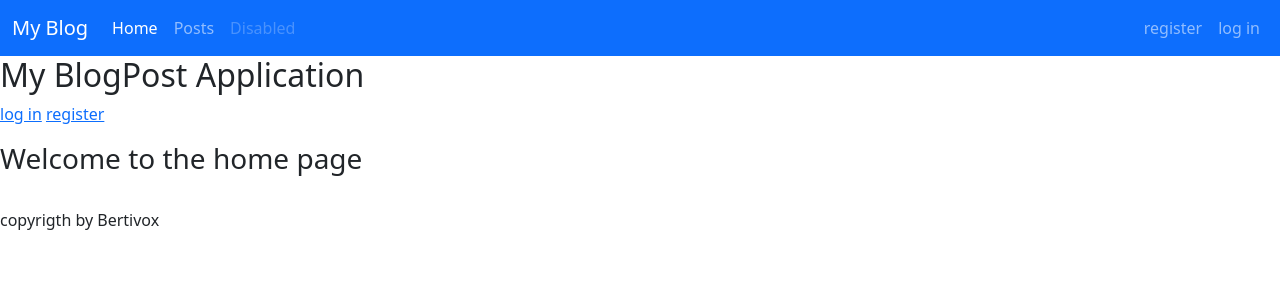
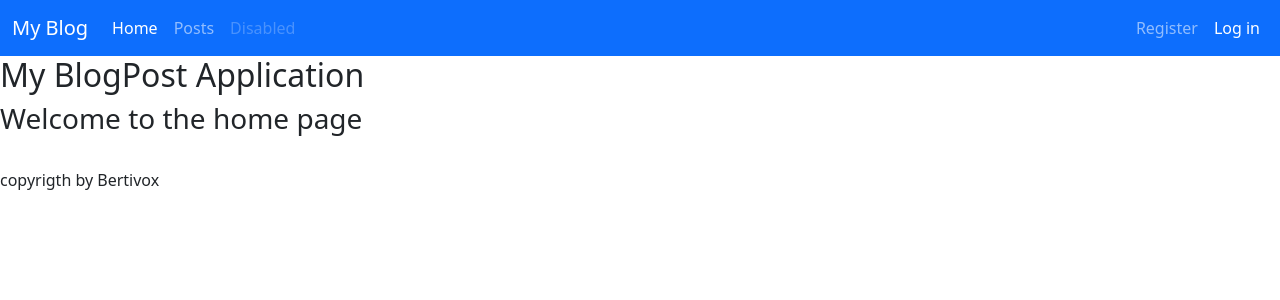
Before and after one commit to tolly00/my_blog, a Django app: page / in a window 1280 px wide. Shown: the top 300 px of the page. Run offline with Django 5.2, Linux system fonts and the light colour scheme; some libraries are stand-ins or nearby versions.

Commit message:
navbar ok

```diff
--- a/templates/base.html
+++ b/templates/base.html
@@ -11,17 +11,17 @@
 <body>
     <nav class="navbar navbar-expand-lg bg-primary" data-bs-theme="dark">
         <div class="container-fluid">
-          <a class="navbar-brand" href="#">My Blog</a>
+          <a class="navbar-brand" href="{% url 'index' %}">My Blog</a>
           <button class="navbar-toggler" type="button" data-bs-toggle="collapse" data-bs-target="#navbarSupportedContent" aria-controls="navbarSupportedContent" aria-expanded="false" aria-label="Toggle navigation">
             <span class="navbar-toggler-icon"></span>
           </button>
           <div class="collapse navbar-collapse" id="navbarSupportedContent">
             <ul class="navbar-nav me-auto mb-2 mb-lg-0">
               <li class="nav-item">
-                <a class="nav-link active" aria-current="page" href="#">Home</a>
+                <a class="nav-link active" aria-current="page" href="{% url 'index' %}">Home</a>
               </li>
               <li class="nav-item">
-                <a class="nav-link" href="#">Posts</a>
+                <a class="nav-link" href="{% url 'post' %}">Posts</a>
               </li>
 
               <li class="nav-item">
@@ -29,20 +29,30 @@
               </li>
             </ul>
             <ul class="nav navbar-nav navbar-right">
-
+                {% if user.is_authenticated %}
                 <li class="nav-item">
-                    <a class="nav-link" href="#">register</a>
+                    <a>Hello, {{ user.username }}.</a>
+                </li>
+                <form method="post" action="{% url 'logout' %}">
+                    {% csrf_token %}
+                    <button type="submit">Logout</button>
+                </form>
+                {% else %}
+                <li class="nav-item">
+                    <a class="nav-link" href="{% url 'register' %}">Register</a>
                 </li>
                 <li class="nav-item">
-                    <a class="nav-link" href="#">log in</a>
+                    <a class="nav-link active" aria-current="page" href="{% url 'login' %}">Log in</a>
                 </li>
+                {% endif %}
             </ul>
           </div>
         </div>
       </nav>
 
             <h2>My BlogPost Application</h2>
-            <p>
+            <!--
+             <p>
 
 
                 {% if user.is_authenticated %}
@@ -57,6 +67,9 @@
                 <a href="{% url 'register' %}">register</a>
                 {% endif %}
             </p>
+
+            -->
+
         {% block content %}{% endblock content %}
         <br>
         <footer>copyrigth by Bertivox</footer>
```
Also changed, not shown: db.sqlite3.
